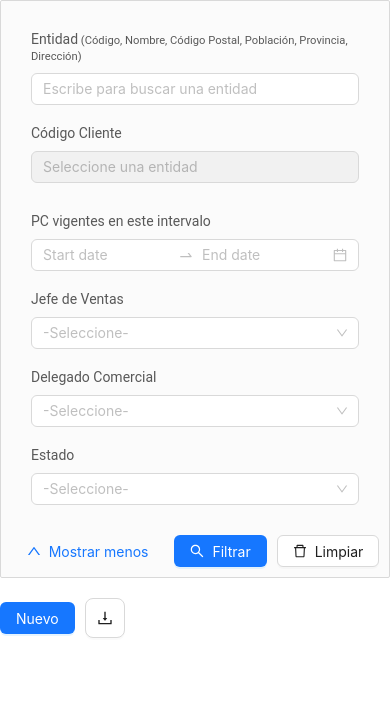
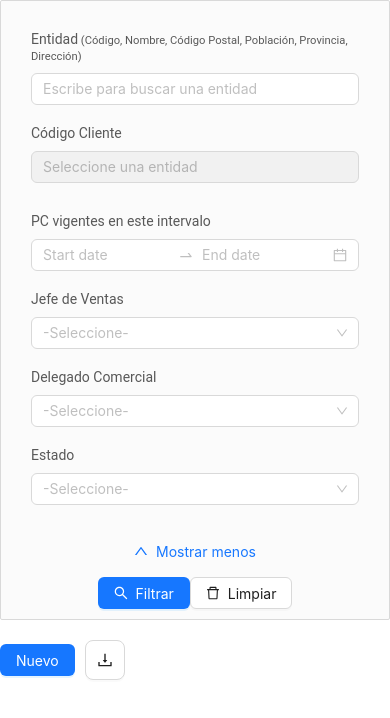
Before and after one commit to Aluonam/pantallaANT, a Next.js app: page /pantallaANT/screenPlanesDeCompra/components/filters/Filters in a window 390 px wide. Shown: the top 718 px of the page. Built offline with nearby package versions, Linux system fonts and the light colour scheme.

Commit message:
fix: responsive to iphone button filter and clear

```diff
--- a/pages/pantallaANT/screenPlanesDeCompra/components/filters/filtersComponents/filterButtonsClear/FilterButtonClear.jsx
+++ b/pages/pantallaANT/screenPlanesDeCompra/components/filters/filtersComponents/filterButtonsClear/FilterButtonClear.jsx
@@ -1,16 +1,14 @@
 import React, { useState } from 'react'
 import styleFilterButtonClear from './FilterButtonClear.module.css'
-import ButtonShowMoreANT from './ButtonShowMoreANT'
-import ButtonFilterANT from './ButtonFilterANT'
-import ButtonClearANT from './ButtonClearANT'
+import ButtonShowMoreANT from './buttonShowMore/ButtonShowMoreANT'
+import ButtonsFilterAndClear from './buttonsFilterAndClear/ButtonsFilterAndClear'
 
 const FilterButtonClear = ({showMore, onClick}) => {
 
   return (
     <div className={styleFilterButtonClear.container3}>
         <ButtonShowMoreANT showMore={showMore} onClick={onClick}></ButtonShowMoreANT>
-        <ButtonFilterANT></ButtonFilterANT>
-        <ButtonClearANT></ButtonClearANT>
+        <ButtonsFilterAndClear></ButtonsFilterAndClear>
       </div>
   )
 }
--- a/pages/pantallaANT/screenPlanesDeCompra/components/filters/filtersComponents/filterButtonsClear/FilterButtonClear.module.css
+++ b/pages/pantallaANT/screenPlanesDeCompra/components/filters/filtersComponents/filterButtonsClear/FilterButtonClear.module.css
@@ -6,10 +6,13 @@
     margin: 10px;
     gap: 10px;
     min-height: 32px;
+    display: flex;
+    flex-direction: row;
 }
 
 @media (max-width:600px) {
     .container3{
         justify-content: center;
+        flex-direction: column;
     }
 }
--- /dev/null
+++ b/pages/pantallaANT/screenPlanesDeCompra/components/filters/filtersComponents/filterButtonsClear/buttonsFilterAndClear/ButtonsFilterAndClear.jsx
@@ -0,0 +1,15 @@
+import React from 'react'
+import ButtonFilterANT from './ButtonFilterANT'
+import ButtonClearANT from './ButtonClearANT'
+import style from './ButtonsFilterAndClear.module.css'
+
+const ButtonsFilterAndClear = () => {
+  return (
+    <div className={style.filterAndClear}>
+        <ButtonFilterANT></ButtonFilterANT>
+        <ButtonClearANT></ButtonClearANT>
+    </div>
+  )
+}
+
+export default ButtonsFilterAndClear
--- /dev/null
+++ b/pages/pantallaANT/screenPlanesDeCompra/components/filters/filtersComponents/filterButtonsClear/buttonsFilterAndClear/ButtonsFilterAndClear.module.css
@@ -0,0 +1,5 @@
+
+.filterAndClear{
+    display: flex;
+    flex-wrap: column;
+}
```
Also changed, not shown: pages/pantallaANT/screenPlanesDeCompra/components/filters/filtersComponents/filterButtonsClear/buttonShowMore/ButtonShowMoreANT.jsx (renamed from pages/pantallaANT/screenPlanesDeCompra/components/filters/filtersComponents/filterButtonsClear/ButtonShowMoreANT.jsx), pages/pantallaANT/screenPlanesDeCompra/components/filters/filtersComponents/filterButtonsClear/buttonsFilterAndClear/ButtonClearANT.jsx (renamed from pages/pantallaANT/screenPlanesDeCompra/components/filters/filtersComponents/filterButtonsClear/ButtonClearANT.jsx), pages/pantallaANT/screenPlanesDeCompra/components/filters/filtersComponents/filterButtonsClear/buttonsFilterAndClear/ButtonFilterANT.jsx (renamed from pages/pantallaANT/screenPlanesDeCompra/components/filters/filtersComponents/filterButtonsClear/ButtonFilterANT.jsx).
